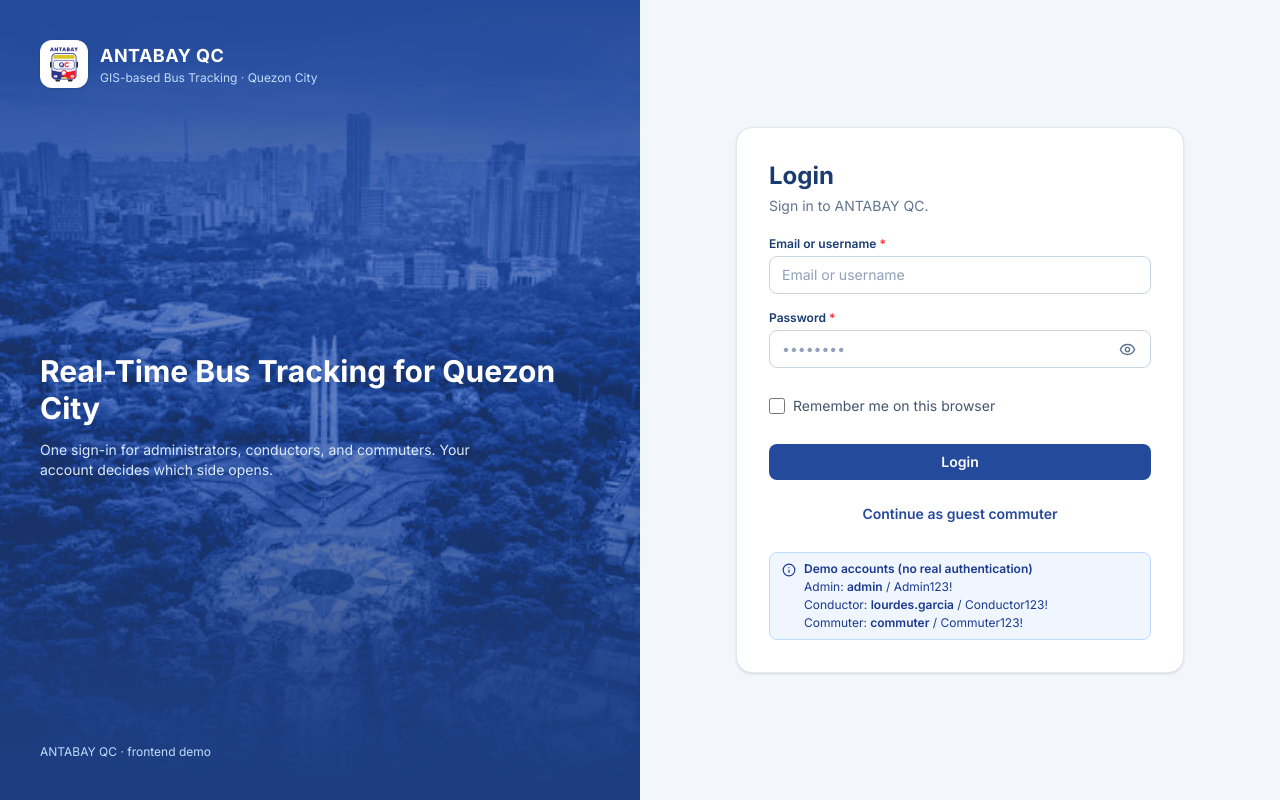
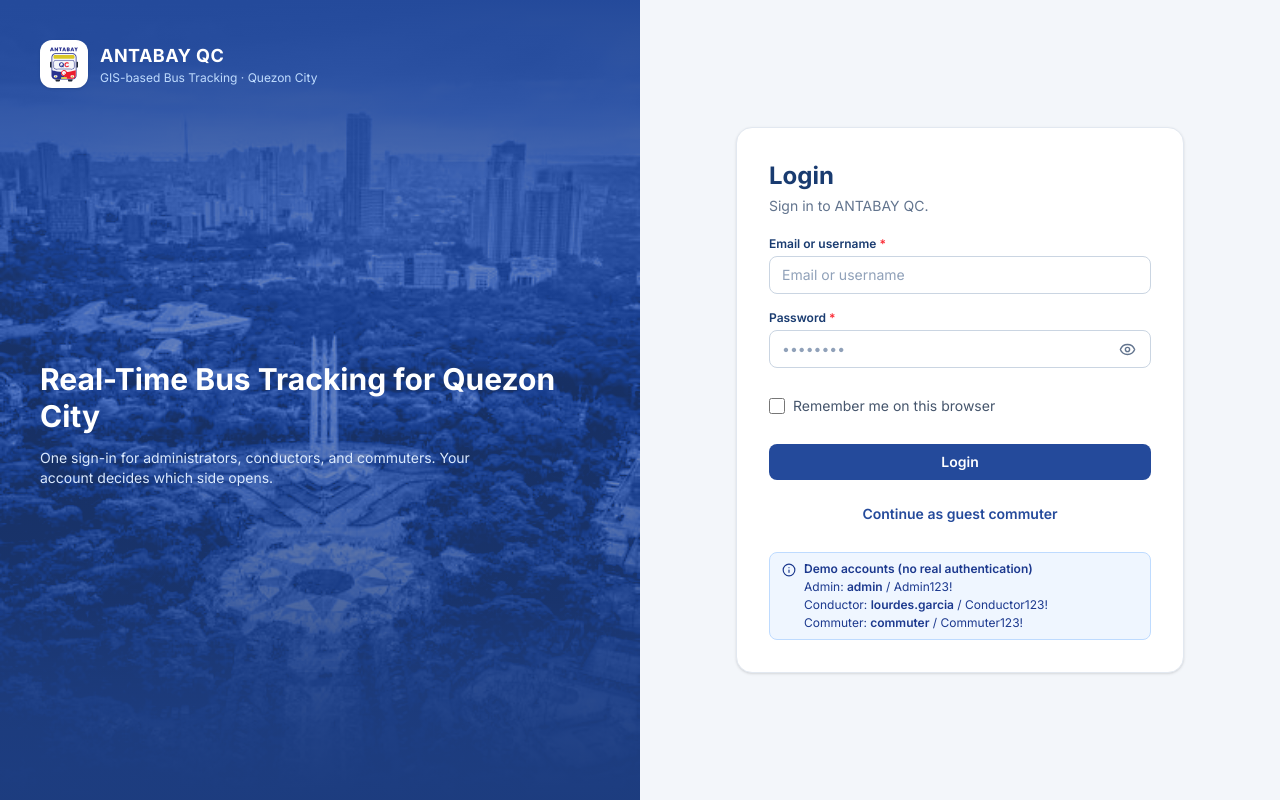
Before and after one commit to rolandverdan/AntabayQC, a React (Vite) app: page / in a window 1280 px wide. Built offline with nearby package versions, Linux system fonts and the light colour scheme.

Commit message:
onting changes lang

```diff
--- a/src/pages/HomePage.jsx
+++ b/src/pages/HomePage.jsx
@@ -84,10 +84,6 @@ export default function HomePage() {
             ))}
           </nav>
         </main>
-
-        <footer className="pb-5 text-center text-xs text-blue-200">
-          Frontend demo · sample data only · sign-in is simulated and not secure.
-        </footer>
       </div>
     </div>
   )
--- a/src/pages/Login.jsx
+++ b/src/pages/Login.jsx
@@ -93,7 +93,6 @@ export default function Login() {
       role="Sign in"
       heading="Real-Time Bus Tracking for Quezon City"
       blurb="One sign-in for administrators, conductors, and commuters. Your account decides which side opens."
-      footer="ANTABAY QC · frontend demo"
     >
       <form onSubmit={submit} noValidate>
         <h1 className="text-2xl font-bold text-navy">Login</h1>
```
